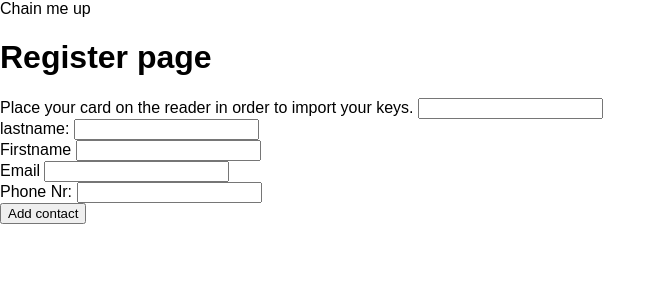
After one commit to chr0x6eos/ChainMeUp, a Flask app: page /register in a window 1280 px wide. The commit adds this page. Shown: the top 300 px of the page, without its empty margins (0-666 px from the left). Run offline with Flask 2, Linux system fonts and the light colour scheme.

Commit message:
Login/Register implementation
nette regi

```diff
--- a/app.py
+++ b/app.py
@@ -1,11 +1,11 @@
-from flask import Flask, render_template, url_for, request, redirect
+from flask import Flask, render_template, url_for, request, redirect, make_response, session
 from flask_sqlalchemy import SQLAlchemy
 from datetime import datetime
 from hashlib import sha256
 import json
 import requests
 
-#from app import app
+# from app import app
 
 CONNECTED_NODE_ADDRESS = "http://127.0.0.1:8000"
 posts = []
@@ -27,10 +27,27 @@ class Person(db.Model):
         return '<People %r>' % self.pubkey
 
 
-@app.route("/", methods=['POST', 'GET'])
+@app.route('/', methods=['GET'])
 def index():
+
+    if request.method == "GET":
+        return render_template('index.html')
+
+
+@app.route('/login', methods=['GET', 'POST'])
+def login():
+    if request.method == 'GET':
+        return render_template('login.html')
+
     if request.method == 'POST':
-        # id = db.Column(db.INTEGER, primary_key=True)
+        person = Person.query.all()
+        return render_template('main.html', people=person)
+
+
+@app.route("/register", methods=['POST', 'GET'])
+def register():
+    if request.method == 'POST':
+        #id = db.Column(autoincrement=True, primary_key=True)
         pubkey = request.form['pubkey']
         firstname = request.form['firstname']
         lastname = request.form['lastname']
@@ -39,19 +56,27 @@ def index():
 
         new_person = Person(pubkey=pubkey, firstname=firstname, lastname=lastname, phonenr=phonenr, email=email,
                             date_created=datetime.now())
-
         try:
             db.session.add(new_person)
             db.session.commit()
-            return redirect('/')
+
+            response = make_response(render_template('main.html'))
+            response.set_cookie('pk', pubkey)
+
+            return response
+
         except Exception as ex:
             raise ex
+
+    elif request.method == 'GET':
+        return render_template('register.html')
+
     else:
         people = Person.query.all()
+        return render_template('main.html', people=people)
 
-        return render_template('index.html', people=people)
 
-'''
+''''
 def fetch_posts():
     get_chain_address = "{}/chain".format(CONNECTED_NODE_ADDRESS)
     response = requests.get(get_chain_address)
@@ -69,6 +94,5 @@ def fetch_posts():
                        reverse=True)
 '''
 
-
 if __name__ == "__main__":
     app.run(debug=True)
--- /dev/null
+++ b/templates/register.html
@@ -0,0 +1,32 @@
+{% extends 'base.html' %}
+
+
+{% block head %}
+    <head>Chain me up</head>
+{% endblock %}
+
+{% block body %}
+    <h1>Register page</h1>
+
+ <div class="form">
+        <form action="/register" method="POST">
+            <a>Place your card on the reader in order to import your keys.</a>
+            <input type="text" name="pubkey" id="pubkey">
+<br>
+            <a>lastname:</a>
+            <input type="text" name="lastname" id="lastname">
+<br>
+            <a>Firstname</a>
+            <input type="text" name="firstname" id="firstname">
+<br>
+            <a>Email</a>
+            <input type="text" name="email" id="email">
+<br>
+            <a>Phone Nr:</a>
+            <input type="text" name="phonenr" id="phonenr">
+<br>
+
+            <input type="submit" value="Add contact">
+        </form>
+    </div>
+{% endblock %}
```
Also changed, not shown: templates/index.html (+4 -37 lines), templates/login.html (added, +17 -0 lines), templates/main.html (added, +53 -0 lines), test.db.
